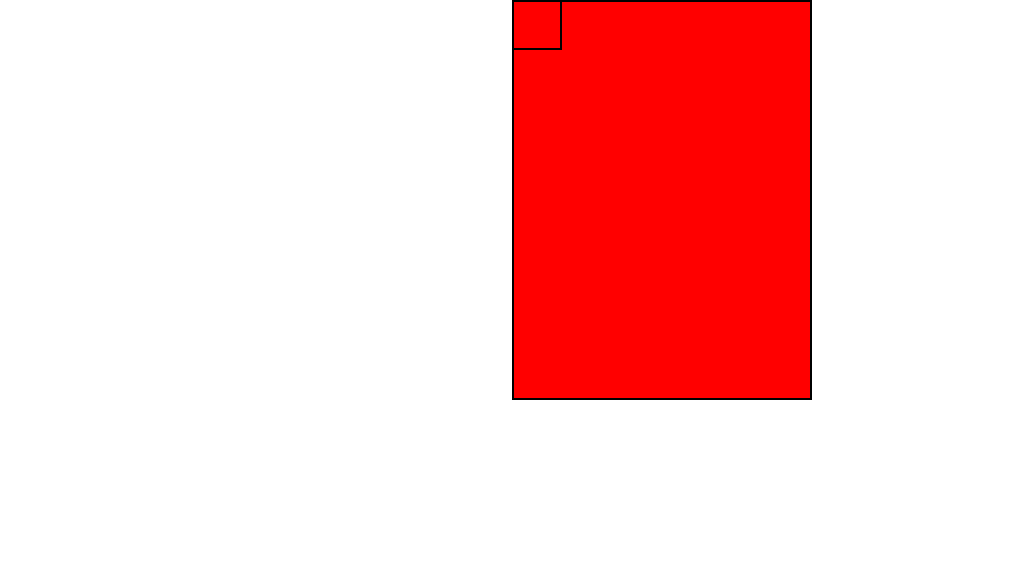
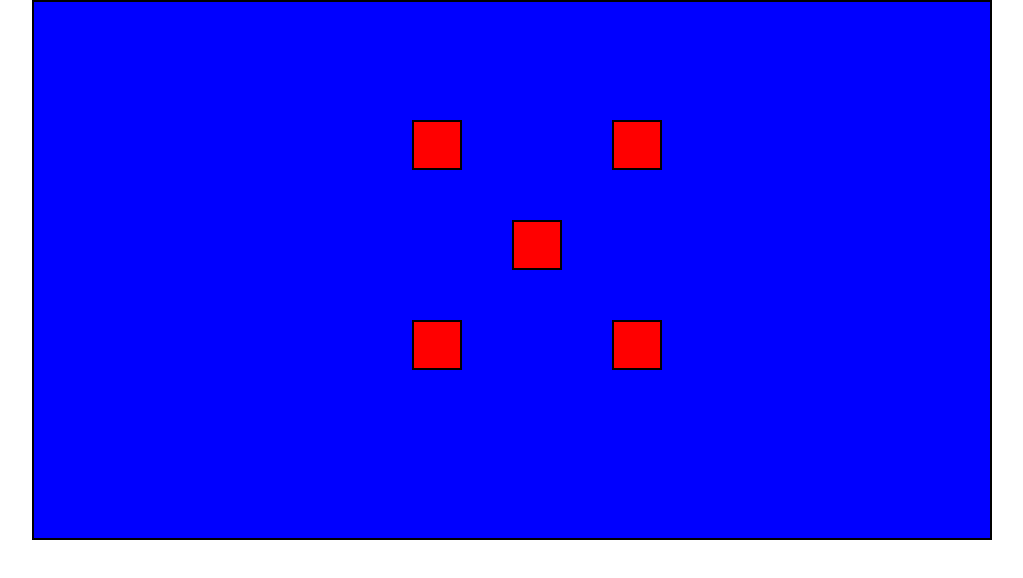
Before and after one commit to CooperBuckingham/HHgHolders.js, a plain HTML site: page index.html in a window 1280 px wide. Shown: the whole page, without its empty margins (128-1151 px from the left). Drawn offline with Linux system fonts and the light colour scheme.

Commit message:
error free - div placement working centric

```diff
--- a/HHgActionManager.js
+++ b/HHgActionManager.js
@@ -26,7 +26,7 @@ var paused = false;
 })( window, Date );
 
 
-function startHHgActionManager(){
+function doStartHHgActionManager(){
   window.HHgActionManager.actionLoop(function( deltaT, now ) {
     // rendering code goes here
     // return false; will stop the loop
--- a/HHgHolder.js
+++ b/HHgHolder.js
@@ -37,7 +37,7 @@ function HHgHolder(w, h, zIndex, xyOffset, scale, xyScaleOffset){
 	var _timeStamp = +new Date();
 	var _finalHash = "" + _hash + "_" + _timeStamp;
 
-var that = this;
+	var that = this;
 
 
 this.getHash = function(){
@@ -65,6 +65,14 @@ this.getHash = function(){
 
 		this.getParent = function(){
 			return _parent;
+		}
+
+		this.getHalfWidth = function(){
+			return _width / 2;
+		}
+
+		this.getHalfHeight = function(){
+			return _height / 2;
 		}
 
 		this.getZ = function(){
@@ -233,6 +241,7 @@ this.getHash = function(){
 
 	this.doUpdatedNotify = function(){
 		//add thing to list of stuff to udpate;
+		HHgScene.doUpdateThisHolder(that);
 	}
 
 	this.doMoveToNewParent = function(newParent, pos, isScreenPos){
@@ -241,12 +250,12 @@ this.getHash = function(){
 		}
 
 		if(newParent === "stop"){
-			HHgScene.addThisHolder(this);
+			HHgScene.doAddThisHolder(this);
 			return;
 		}
 
 		if(_parent === undefined){
-			HHgScene.addThisHolder(this);
+			HHgScene.doAddThisHolder(this);
 		}else{
 			_parent.doRemoveChild(this);
 		}
--- a/HHgScene.js
+++ b/HHgScene.js
@@ -1,41 +1,79 @@
+
+var HHgSceneInternal = function(){
+
+}
 
 
-function convertTo00Centric(xyPos){
-	return new HHgVector2(xyPos.myX + this.halfWidth, xyPos.myY - this.halfHeight);
-}
 
 var HHgScene;
 var theAll = document.getElementById("all");
 
-function startHHgScene(){
+function doStartHHgScene(){
 	console.log("scene setup start");
-	HHgScene = new HHgHolder(400,300);
+	HHgScene = new HHgHolder(960,540);
 
-	HHgScene.addThisHolder = function(holder){
+	//we add all the custom functions to the scene here
+	doAddFunctionsToScene(HHgScene);
 
-		var div =document.createElement("div");
+	HHgScene.doMoveToNewParent("stop");
+	var sceneDiv = HHgScene.getDiv();
+	console.log(sceneDiv.style.left);
+	console.log(HHgScene.getHalfWidth());
+	sceneDiv.style.left = parseInt(sceneDiv.style.left) - HHgScene.getHalfWidth();
+	sceneDiv.style.bottom = parseInt(sceneDiv.style.bottom) - HHgScene.getHalfHeight();
+	sceneDiv.style.backgroundColor = "blue";
+	console.log("added scene");
+
+	var testBlock = new HHgHolder(50,50);
+	testBlock.doMoveToNewParent(HHgScene, new HHgVector2(0,0));
+
+	var testBlock = new HHgHolder(50,50);
+	testBlock.doMoveToNewParent(HHgScene, new HHgVector2(-100,100));
+
+	var testBlock = new HHgHolder(50,50);
+	testBlock.doMoveToNewParent(HHgScene, new HHgVector2(100,100));
+
+	var testBlock = new HHgHolder(50,50);
+	testBlock.doMoveToNewParent(HHgScene, new HHgVector2(100,-100));
+
+
+	var testBlock = new HHgHolder(50,50);
+	testBlock.doMoveToNewParent(HHgScene, new HHgVector2(-100,-100));
+
+
+
+}
+
+function doAddFunctionsToScene(scene){
+		scene.doAddThisHolder = function(holder){
+
+		var div = document.createElement("div");
 		holder.setDiv(div);
 		div.style.display ="inline-block";
 		div.style.position = "absolute";
 		div.style.backgroundColor ="red";
 		div.style.border = "2px solid black";
-		div.style.width = "" + holder.getHeight() + "px";
-		div.style.height ="" + holder.getWidth() + "px";
-		var centricConversion = convertTo00Centric(holder.getPositionInScreen());
+		div.style.width = "" + holder.getWidth() + "px";
+		div.style.height ="" + holder.getHeight() + "px";
+		var centricConversion = this.doConvertTo00Centric( holder.getPositionInScreen() );
 		div.style.left ="" + centricConversion.getX() +"px";
-		div.style.bottom ="" + (centricConversion.getY()) + "px";
+		div.style.bottom ="" + centricConversion.getY() + "px";
 		div.id = holder.getHash();
 
 		theAll.appendChild(div);
 	};
 
+	scene.doUpdateThisHolder = function(holder){
+		var div = holder.getDiv();
+		div.style.width = "" + holder.getWidth() + "px";
+		div.style.height ="" + holder.getHeight() + "px";
+		var centricConversion = this.doConvertTo00Centric(holder.getPositionInScreen());
+		div.style.left ="" + centricConversion.getX() +"px";
+		div.style.bottom ="" + centricConversion.getY() + "px";
+	}
 
-HHgScene.doMoveToNewParent("stop");
-console.log("added scene");
-
-	var testBlock = new HHgHolder(50,50);
-
-
-testBlock.doMoveToNewParent();
-console.log("added test");
+	scene.doConvertTo00Centric = function(xyPos){
+		//return xyPos;
+		return new HHgVector2(xyPos.getX() + this.getHalfWidth(), xyPos.getY() + this.getHalfHeight());
+	}
 }
--- a/HHgVector2.js
+++ b/HHgVector2.js
@@ -24,12 +24,15 @@
 		_y = newY;
 	}
 
-		this.returnVectorAtDistanceToVector = function(vB, dis){
+	this.returnVectorAtDistanceToVector = function(vB, dis){
 		var vAB = new HHgVector2(_x - vB.getX(), _y - vB.getY() );
 		var finalVector = new HHgVector2(vAB.unitVector.getX() * dis, vAB.unitVector.getY() * dis );
 		return this.returnVectorPlusVector(finalVector);
 
+	}
 
+	this.returnPretty = function(){
+		return ("HHgVector2: x: " + _x + " y: " + _y);
 	}
 
 
--- a/index.html
+++ b/index.html
@@ -5,6 +5,11 @@
 </head>
 <body>
 	<div id="all">
+		<div id="xy00">0,0</div>
+		<div id="xy11"></div>
+		<div id="xy1-1"></div>
+		<div id="xy-11"></div>
+		<div id="xy-1-1"></div>
 	</div>
 
 
--- a/main.css
+++ b/main.css
@@ -79,10 +79,69 @@ html body #testgrid{
 	top: 50px;
 }
 
-#all{
+html body #all{
+	display: inline-block;
+	text-align: center;
+	vertical-align: center;
 	position: relative;
+	margin-left: auto;
+	margin-right: auto;
+	width: 960px;
+	height: 540px;
 	background-color: purple;
 
+}
+
+html body #xy00{
+	text-align: center;
+	color: white;
+	display: inline-block;
+	width: 10px;
+	height: 10px;
+	background-color: green;
+	position: absolute;
+	left: 50%;
+	bottom: 50%;
+}
+
+html body #xy11{
+	display: inline-block;
+	width: 10px;
+	height: 10px;
+	background-color: green;
+	position: absolute;
+	left: 75%;
+	bottom: 75%;
+}
+
+html body #xy-11{
+	display: inline-block;
+	width: 10px;
+	height: 10px;
+	background-color: green;
+	position: absolute;
+	left: 25%;
+	bottom: 75%;
+}
+
+html body #xy1-1{
+	display: inline-block;
+	width: 10px;
+	height: 10px;
+	background-color: green;
+	position: absolute;
+	left: 75%;
+	bottom: 25%;
+}
+
+html body #xy-1-1{
+	display: inline-block;
+	width: 10px;
+	height: 10px;
+	background-color: green;
+	position: absolute;
+	left: 25%;
+	bottom: 25%;
 }
 
 html body{
--- a/main.js
+++ b/main.js
@@ -5,8 +5,8 @@
 
 //main loop
 
-startHHgActionManager();
-startHHgScene();
+doStartHHgActionManager();
+doStartHHgScene();
 
 /*
 function(){
```
